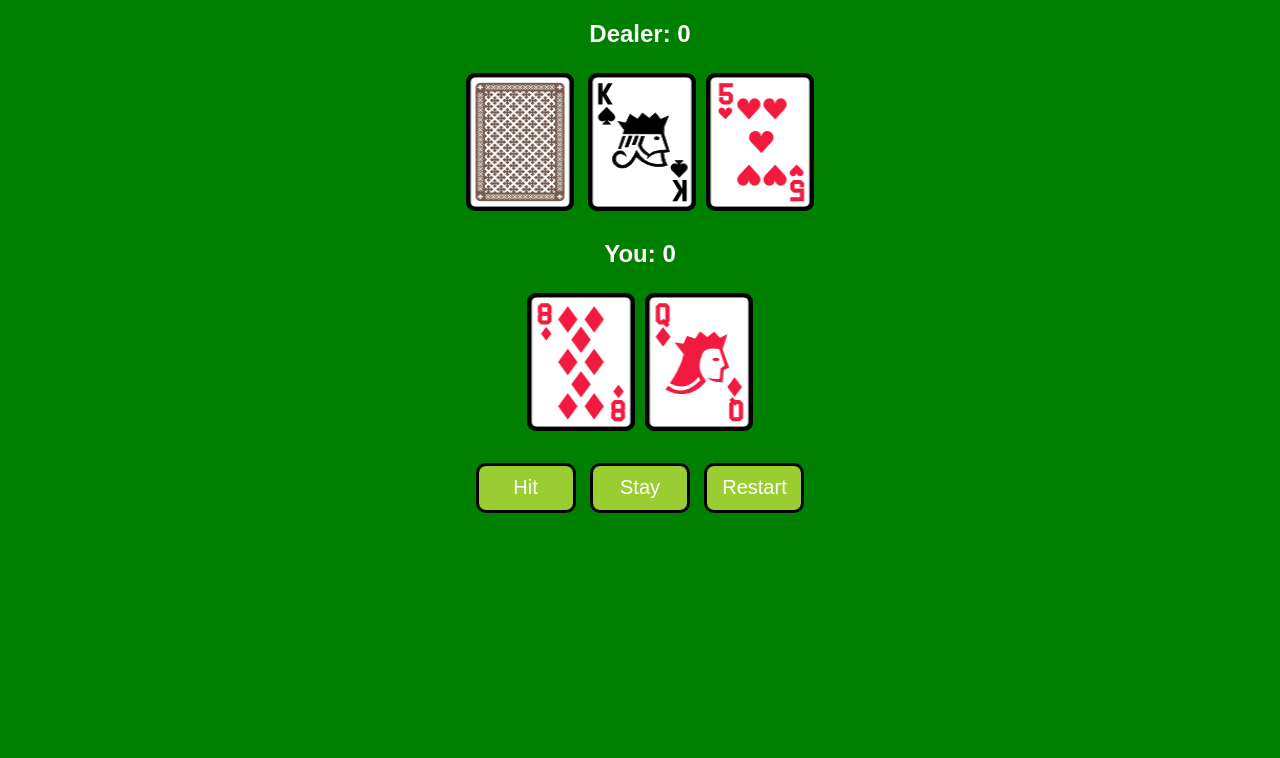
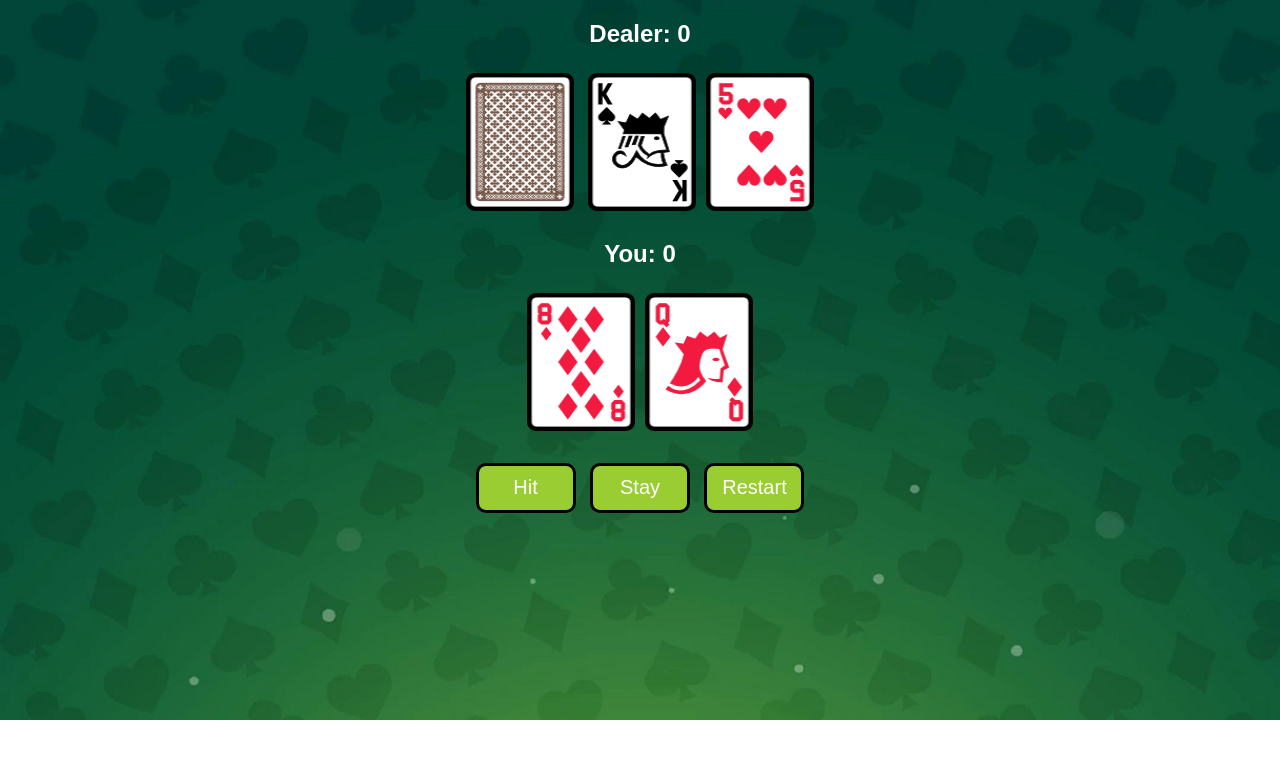
Before and after one commit to Souvlaki42/blackjack, a website built with Vite: page index.html in a window 1280 px wide. Built offline with nearby package versions, Linux system fonts and the light colour scheme.

Commit message:
Background image tests

```diff
--- a/src/style.css
+++ b/src/style.css
@@ -1,7 +1,9 @@
 body {
   font-family: Arial, Helvetica, sans-serif;
   text-align: center;
-  background-color: green;
+  background-image: url("/background.jpg");
+  background-size: cover;
+  background-repeat: no-repeat;
   user-select: none;
 }
 
```
Also changed, not shown: public/background.jpg (added).
